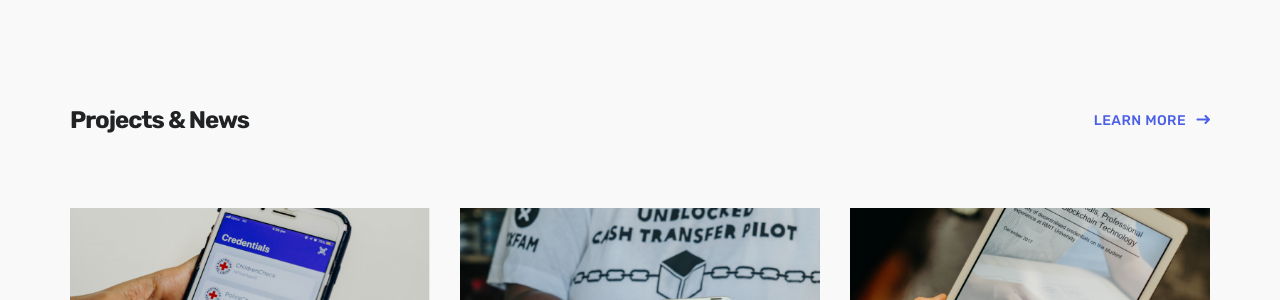
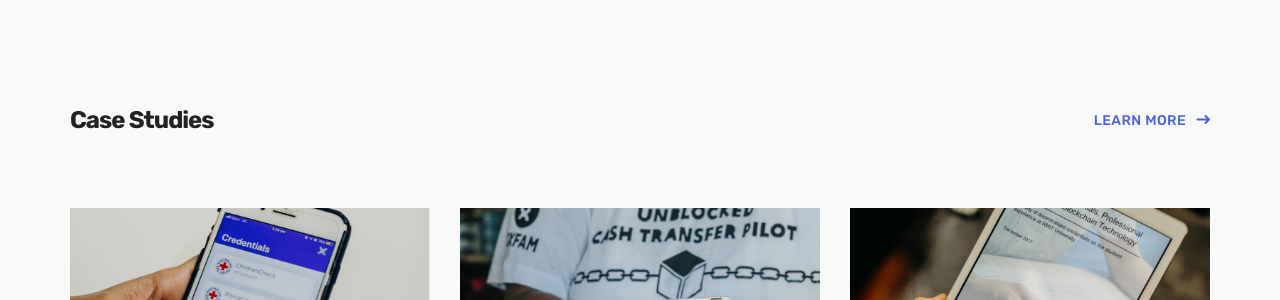
Before and after one commit to Typehuman/typehuman.github.io, a Jekyll site: the page built from index.html, in a window 1280 px wide and 900 px high, scrolled down 1971 px. Shown: the part 154-454 px from the top of the window. Built offline with Jekyll 4.4.1, drawn with Linux system fonts in a browser that asks for light colours; nearby versions of some CDN libraries.

Commit message:
title tweaks

```diff
--- a/blog/index.html
+++ b/blog/index.html
@@ -8,7 +8,7 @@ featured_image: /images/social.jpg
 <div class="page-blog">
 	<header class="header--single">
 		<div class="wrap">
-			<h1 class="header__title">Research & Readings</h1>
+			<h1 class="header__title">Blog</h1>
 			<p class="header__subtitle subtitle--light">Sharing what's on our mind.</p>
 		</div>
 	</header>
--- a/index.html
+++ b/index.html
@@ -67,7 +67,7 @@ featured_image: /images/social.jpg
 	<section class="recent-posts">
 		<div class="wrap grid">
 			<header class="recent-posts__header">
-				<h4 class="page__heading">Projects & News</h4>
+				<h4 class="page__heading">Case Studies</h4>
 				<a href="{{ '/projects' | relative_url }}" class="action button--text--accent --right">Learn more</a>
 			</header>
 
```
